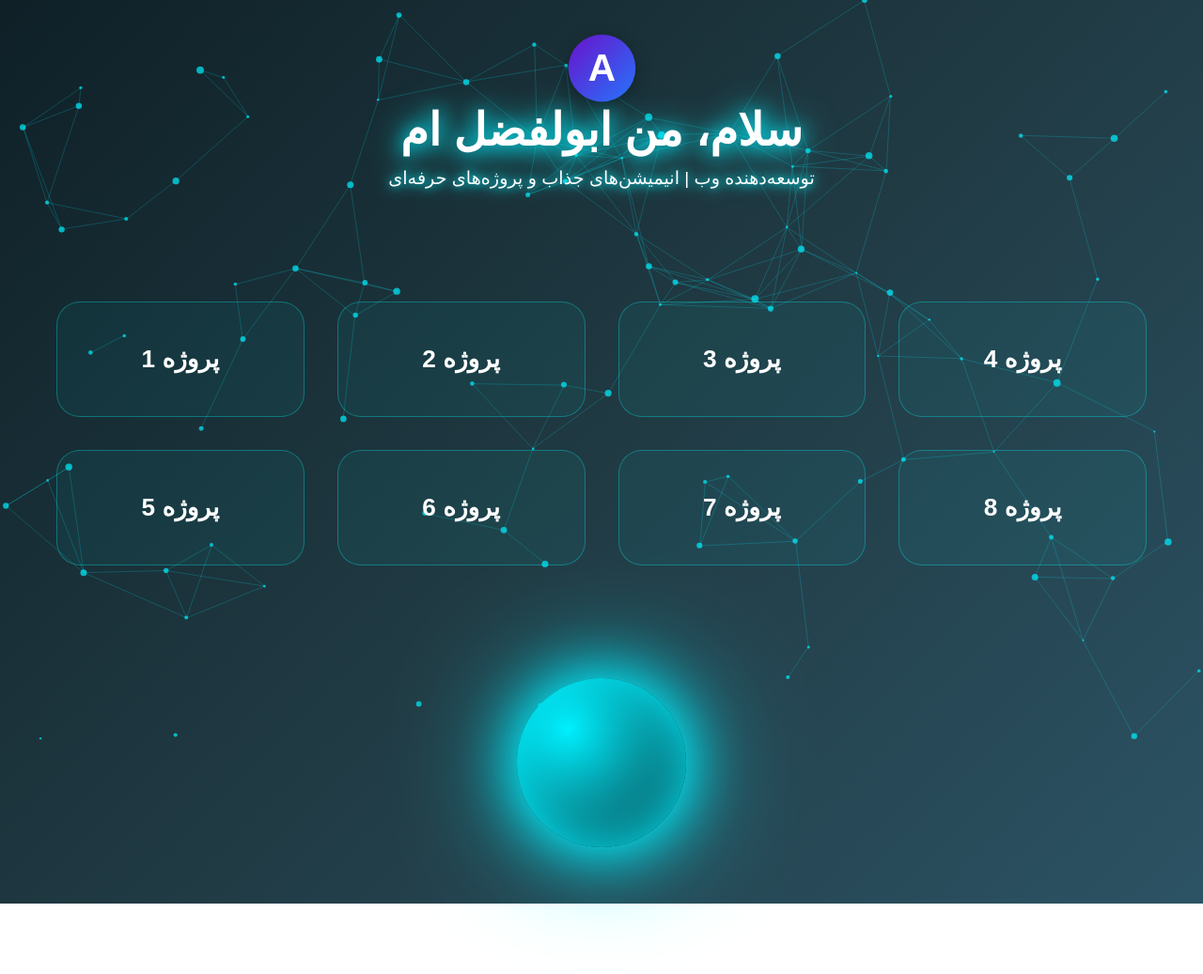
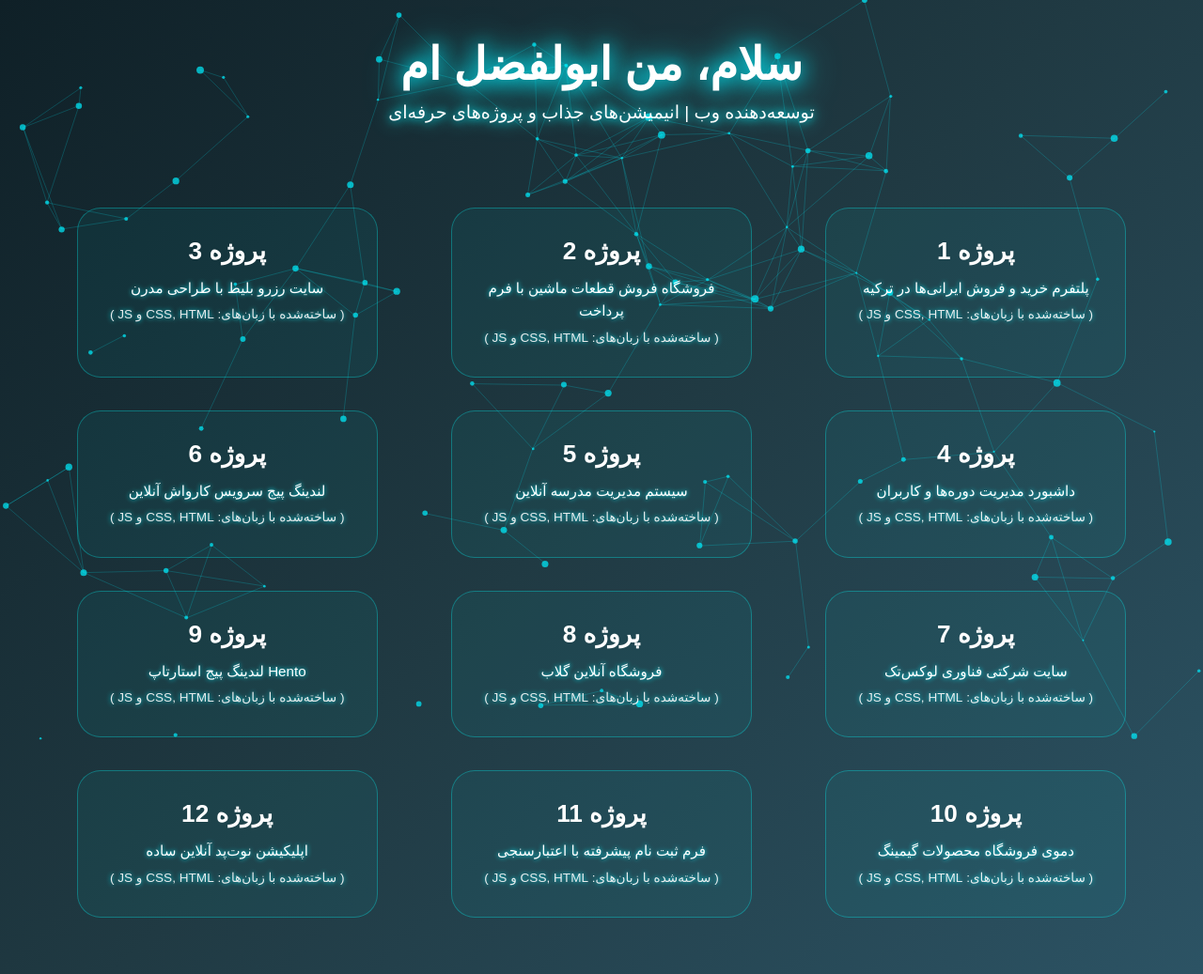
Before and after one commit to avalamir911-collab/Profile, a plain HTML site: page index.html in a window 1280 px wide. Shown: the whole page at 94% size. Before the commit the page ends 962 px from the top, so only its background shows below. Drawn offline with Linux system fonts and the light colour scheme; a web font is replaced by a local one.

Commit message:
Add files via upload

```diff
--- a/index.html
+++ b/index.html
@@ -12,25 +12,60 @@
   <canvas id="particle-canvas"></canvas>
 
   <header>
-    <div class="logo" aria-label="لوگوی شخصی"><a href="#">A</a></div>
     <h1>سلام، من ابولفضل ام</h1>
     <p>توسعه‌دهنده وب | انیمیشن‌های جذاب و پروژه‌های حرفه‌ای</p>
   </header>
 
   <main>
     <section class="projects">
-      <a href="https://login-form-demo-fw17.onrender.com" target="_blank" class="card" data-tooltip="فرم ثبت نام با اعتبارسنجی کامل"><h3>پروژه 1</h3></a>
-      <a href="https://notepad-demo.onrender.com/" target="_blank" class="card" data-tooltip="نوت‌پد ساده و سبک با قابلیت ذخیره"><h3>پروژه 2</h3></a>
-      <a href="https://skyfly-qzrn.onrender.com" target="_blank" class="card" data-tooltip="طراحی مدرن سایت رزرو بلیط"><h3>پروژه 3</h3></a>
-      <a href="https://dashboard-z8zx.onrender.com" target="_blank" class="card" data-tooltip="داشبورد مدیریت دوره‌ها و کاربران"><h3>پروژه 4</h3></a>
-      <a href="https://school-4frw.onrender.com" target="_blank" class="card" data-tooltip="سیستم مدیریت مدرسه آنلاین"><h3>پروژه 5</h3></a>
-      <a href="https://washnow-landing.onrender.com" target="_blank" class="card" data-tooltip="لندینگ پیج سرویس کارواش آنلاین"><h3>پروژه 6</h3></a>
-      <a href="https://luxtech-demo.onrender.com" target="_blank" class="card" data-tooltip="سایت دمو برای شرکت فناوری لوکس‌تک"><h3>پروژه 7</h3></a>
-      <a href="https://paygolan-shop.onrender.com" target="_blank" class="card" data-tooltip="فروشگاه آنلاین فروش گلاب"><h3>پروژه 8</h3></a>
-    </section>
-
-    <section class="interactive-sphere">
-      <div class="sphere"></div>
+      <a href="https://patogh-demo-20ik.onrender.com" target="_blank" class="card">
+        <h3>پروژه 1</h3>
+        <p>پلتفرم خرید و فروش ایرانی‌ها در ترکیه<br><span class="stack">( ساخته‌شده با زبان‌های: CSS, HTML و JS )</span></p>
+      </a>
+      <a href="https://carshop4.onrender.com/" target="_blank" class="card">
+        <h3>پروژه 2</h3>
+        <p>فروشگاه فروش قطعات ماشین با فرم پرداخت<br><span class="stack">( ساخته‌شده با زبان‌های: CSS, HTML و JS )</span></p>
+      </a>
+      <a href="https://skyfly-qzrn.onrender.com" target="_blank" class="card">
+        <h3>پروژه 3</h3>
+        <p>سایت رزرو بلیط با طراحی مدرن<br><span class="stack">( ساخته‌شده با زبان‌های: CSS, HTML و JS )</span></p>
+      </a>
+      <a href="https://dashboard-z8zx.onrender.com" target="_blank" class="card">
+        <h3>پروژه 4</h3>
+        <p>داشبورد مدیریت دوره‌ها و کاربران<br><span class="stack">( ساخته‌شده با زبان‌های: CSS, HTML و JS )</span></p>
+      </a>
+      <a href="https://school-4frw.onrender.com" target="_blank" class="card">
+        <h3>پروژه 5</h3>
+        <p>سیستم مدیریت مدرسه آنلاین<br><span class="stack">( ساخته‌شده با زبان‌های: CSS, HTML و JS )</span></p>
+      </a>
+      <a href="https://washnow-landing.onrender.com" target="_blank" class="card">
+        <h3>پروژه 6</h3>
+        <p>لندینگ پیج سرویس کارواش آنلاین<br><span class="stack">( ساخته‌شده با زبان‌های: CSS, HTML و JS )</span></p>
+      </a>
+      <a href="https://luxtech-demo.onrender.com" target="_blank" class="card">
+        <h3>پروژه 7</h3>
+        <p>سایت شرکتی فناوری لوکس‌تک<br><span class="stack">( ساخته‌شده با زبان‌های: CSS, HTML و JS )</span></p>
+      </a>
+      <a href="https://paygolan-shop.onrender.com" target="_blank" class="card">
+        <h3>پروژه 8</h3>
+        <p>فروشگاه آنلاین گلاب<br><span class="stack">( ساخته‌شده با زبان‌های: CSS, HTML و JS )</span></p>
+      </a>
+      <a href="https://hento-landing-page-demo-j4ch.onrender.com/" target="_blank" class="card">
+        <h3>پروژه 9</h3>
+        <p>Hento لندینگ پیج استارتاپ<br><span class="stack">( ساخته‌شده با زبان‌های: CSS, HTML و JS )</span></p>
+      </a>
+      <a href="https://game-store-demo.onrender.com/" target="_blank" class="card">
+        <h3>پروژه 10</h3>
+        <p>دموی فروشگاه محصولات گیمینگ<br><span class="stack">( ساخته‌شده با زبان‌های: CSS, HTML و JS )</span></p>
+      </a>
+      <a href="https://login-form-demo-fw17.onrender.com" target="_blank" class="card">
+        <h3>پروژه 11</h3>
+        <p>فرم ثبت‌ نام پیشرفته با اعتبارسنجی<br><span class="stack">( ساخته‌شده با زبان‌های: CSS, HTML و JS )</span></p>
+      </a>
+      <a href="https://notepad-demo.onrender.com" target="_blank" class="card">
+        <h3>پروژه 12</h3>
+        <p>اپلیکیشن نوت‌پد آنلاین ساده<br><span class="stack">( ساخته‌شده با زبان‌های: CSS, HTML و JS )</span></p>
+      </a>
     </section>
   </main>
 
--- a/script.js
+++ b/script.js
@@ -1,21 +1,3 @@
-/* ===== کره تعاملی ===== */
-const sphere = document.querySelector('.sphere');
-let targetX = 0, targetY = 0;
-let currentX = 5, currentY = 5;
-
-document.addEventListener('mousemove', e => {
-  targetX = (window.innerWidth / 2 - e.clientX) / 20;
-  targetY = (window.innerHeight / 2 - e.clientY) / 20;
-});
-
-function animateSphere() {
-  currentX += (targetX - currentX) * 0.1;
-  currentY += (targetY - currentY) * 0.1;
-  sphere.style.transform = `rotateX(${currentY}deg) rotateY(${currentX}deg)`;
-  requestAnimationFrame(animateSphere);
-}
-animateSphere();
-
 /* ===== بک‌گراند ذرات ===== */
 const canvas = document.getElementById('particle-canvas');
 const ctx = canvas.getContext('2d');
--- a/style.css
+++ b/style.css
@@ -17,34 +17,12 @@ body {
   overflow-x: hidden;
   color: #fff;
   background: linear-gradient(135deg, var(--bg1), var(--bg2), var(--bg3));
+  direction: rtl;
 }
 
-/* ===== Header ===== */
 header {
   text-align: center;
-  padding: 120px 20px 60px 20px;
-}
-
-header .logo {
-  width: 65px;
-  height: 65px;
-  background: linear-gradient(135deg, #6a11cb, #2575fc);
-  border-radius: 50%;
-  display: flex;
-  align-items: center;
-  justify-content: center;
-  font-weight: 600;
-  color: white;
-  font-size: 37px;
-  margin: -5rem auto 5px auto;
-  box-shadow: 0 4px 15px rgba(0,0,0,0.3);
-  animation: pulse 2s infinite;
-  transition: transform 0.3s ease, background 0.3s ease;
-}
-
-header .logo:hover {
-  transform: scale(1.2);
-  background: linear-gradient(135deg, #00f0ff, #6a11cb);
+  padding: 40px 20px 30px 20px;
 }
 
 header h1 {
@@ -71,58 +49,42 @@ header p {
   50% { text-shadow: 0 0 20px var(--neon), 0 0 40px var(--neon); }
 }
 
-/* ===== پروژه‌ها (Grid) ===== */
 .projects {
   display: grid;
   gap: 35px;
   padding: 60px 20px;
-  grid-template-columns: repeat(auto-fit, minmax(260px, 1fr));
+  grid-template-columns: repeat(3, 1fr);
   justify-content: center;
   max-width: 1200px;
   margin: 0 auto;
+  direction: rtl;
+}
+
+@media (max-width: 1024px) {
+  .projects { grid-template-columns: repeat(2, 1fr); }
+}
+
+@media (max-width: 768px) {
+  .projects { grid-template-columns: 1fr; }
 }
 
 .card {
   display: flex;
+  flex-direction: column;
   align-items: center;
-  justify-content: center;
-  text-align: center;
+  text-align: right;
   background: rgba(0,255,255,0.05);
-  padding: 45px;
+  padding: 30px 25px;
   border-radius: 25px;
   font-size: 1.4rem;
   cursor: pointer;
   transition: transform 0.4s ease, background 0.4s ease, box-shadow 0.4s ease;
   border: 1px solid rgba(0,255,255,0.3);
   color: white;
-  position: relative;
-  min-height: 120px;
-  max-width: 300px;
+  min-height: 150px;
+  max-width: 320px;
   width: 100%;
   margin: 0 auto;
-}
-
-.card::after {
-  content: attr(data-tooltip);
-  position: absolute;
-  bottom: 120%;
-  left: 50%;
-  transform: translateX(-50%);
-  background-color: rgba(0,240,255,0.9);
-  color: #000;
-  padding: 6px 10px;
-  border-radius: 6px;
-  white-space: nowrap;
-  font-size: 0.9rem;
-  opacity: 0;
-  pointer-events: none;
-  transition: opacity 0.3s ease, bottom 0.3s ease;
-  z-index: 10;
-}
-
-.card:hover::after {
-  opacity: 1;
-  bottom: 140%;
 }
 
 .card:hover {
@@ -131,35 +93,34 @@ header p {
   box-shadow: 0 0 30px var(--neon), 0 0 60px var(--neon), 0 0 90px var(--neon);
 }
 
-/* ===== کره تعاملی ===== */
-.interactive-sphere {
-  display: flex;
-  justify-content: center;
-  margin: 60px 0;
-  perspective: 1000px;
+.card p {
+  font-size: 0.95rem;
+  margin-top: 12px;
+  text-align: center;
+  text-shadow: 0 0 5px var(--neon);
+  line-height: 1.6;
 }
 
-.sphere {
-  width: 180px;
-  height: 180px;
-  background: radial-gradient(circle at 30% 30%, var(--neon), var(--bg1));
-  border-radius: 50%;
-  box-shadow: 0 0 60px var(--neon), 0 0 120px var(--neon), inset 0 0 60px var(--neon);
-  will-change: transform;
-  transition: background 0.5s ease;
+.card .stack {
+  display: block;
+  margin-top: 6px;
+  font-size: 0.85rem;
+  color: #fff;
+  display: inline-grid;
+  opacity: 0.9;
+  line-height: 1.4;
 }
 
 @media (max-width: 768px) {
-  .sphere {
-    width: 120px;
-    height: 120px;
+  .card{ padding: 25px; }
+  header p{
+    font-size: 1rem;
   }
-  .card{
-    padding: 25px;
+  header h1{
+    font-size: 2.4rem;
   }
 }
 
-/* ===== بک‌گراند ذرات ===== */
 #particle-canvas {
   position: fixed;
   top:0;
```
